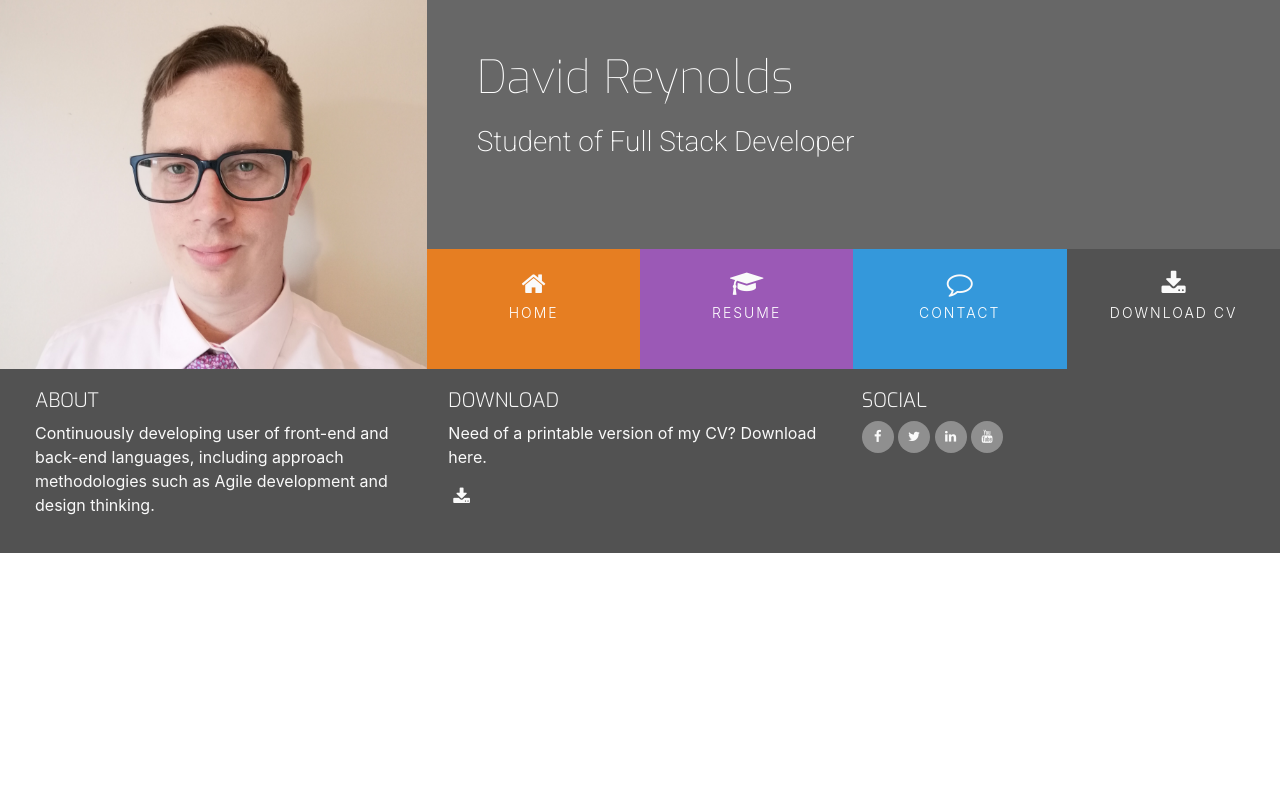
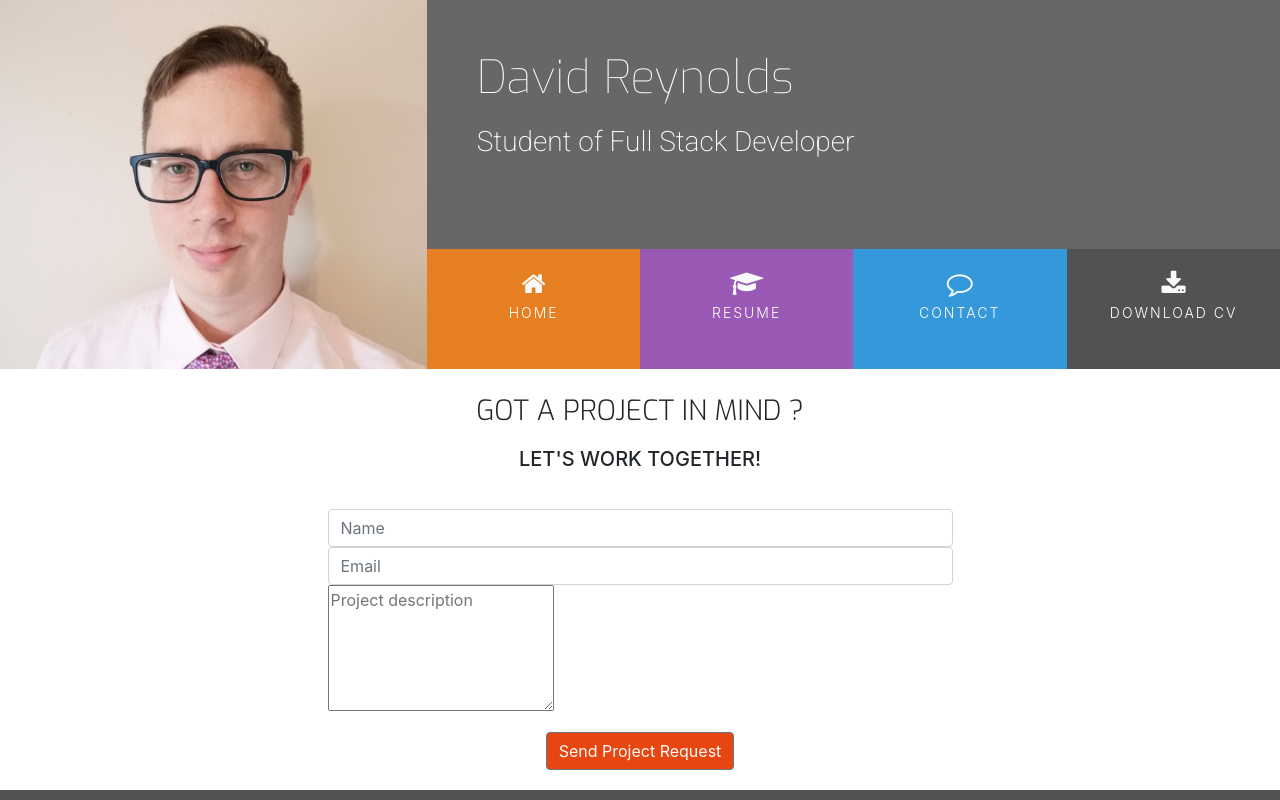
Before and after one commit to FluffyBullet/UCD-Resme, a plain HTML site: page contact.html in a window 1280 px wide. Shown: the top 800 px of the page. Drawn offline with nearby package versions, Linux system fonts and the light colour scheme.

Commit message:
contact page setup

```diff
--- a/assets/css/style.css
+++ b/assets/css/style.css
@@ -32,6 +32,10 @@
 
 .bg-color-work-history{
     background-color:#9b59b6;
+}
+
+.bg-color-contact {
+    background-color:#fff;
 }
 
 /*--------------------------------------------Special paddings/margins/text*/
@@ -336,3 +340,37 @@ footer {
 .history-items {
     margin-bottom: 30px;
 }
+
+/* ----------------------------------------Contact Form */
+
+.contact-heading {
+    font-family : "Exo", sans-serif;
+    font-weight:300;
+    margin-top:25px;
+    margin-bottom: 20px;
+}
+
+.center-form {
+    padding-top: 10px;
+    margin: 0 auto;
+    max-width: 70%;
+
+}
+
+button[type="submit"] {
+    margin-top: 15px;
+    margin-bottom: 20px;
+    color: #fafafa;
+    background-color: #e84610;
+}
+
+/* ----------------------------------------Contact Form */
+
+@media(min-width:992px){
+    .center-form {
+        padding-top:30px;
+        min-height:240px;
+        margin:0 auto;
+        max-width: 50%;
+    }
+}
--- a/contact.html
+++ b/contact.html
@@ -42,8 +42,26 @@
             </div>
         </div>
     </header>
-    <section>
+    <section class="container-fluid">
+        <div class="row bg-color-contact">
+            <div class="col">
+                <h3 class="contact-heading uppercase text-center">Got a project in mind ?</h3>
+                <h5 class="uppercase text-center">Let's work together!</h5>
 
+                <div class="center-form">
+                    <form>
+                        <input type="text" name="name" id="fullname" class="form-control" placeholder="Name" required/>
+                        <input type="e-mail" name="email" id="emailaddress" class="form-control" placeholder="Email" required/>
+                        <textarea rows="5" name="projectsummary" id="projectsummary" placeholder="Project description" required></textarea>
+                        <div class="form-row text-center">
+                            <div class="col">
+                                <button type="submit" class="btn btn-secondary">Send Project Request</button>
+                            </div>
+                        </div>
+                    </form>
+                </div>
+            </div>
+        </div>
     </section>
     <footer class="container-fluid">
         <div id="footer-details" class="row">
```
